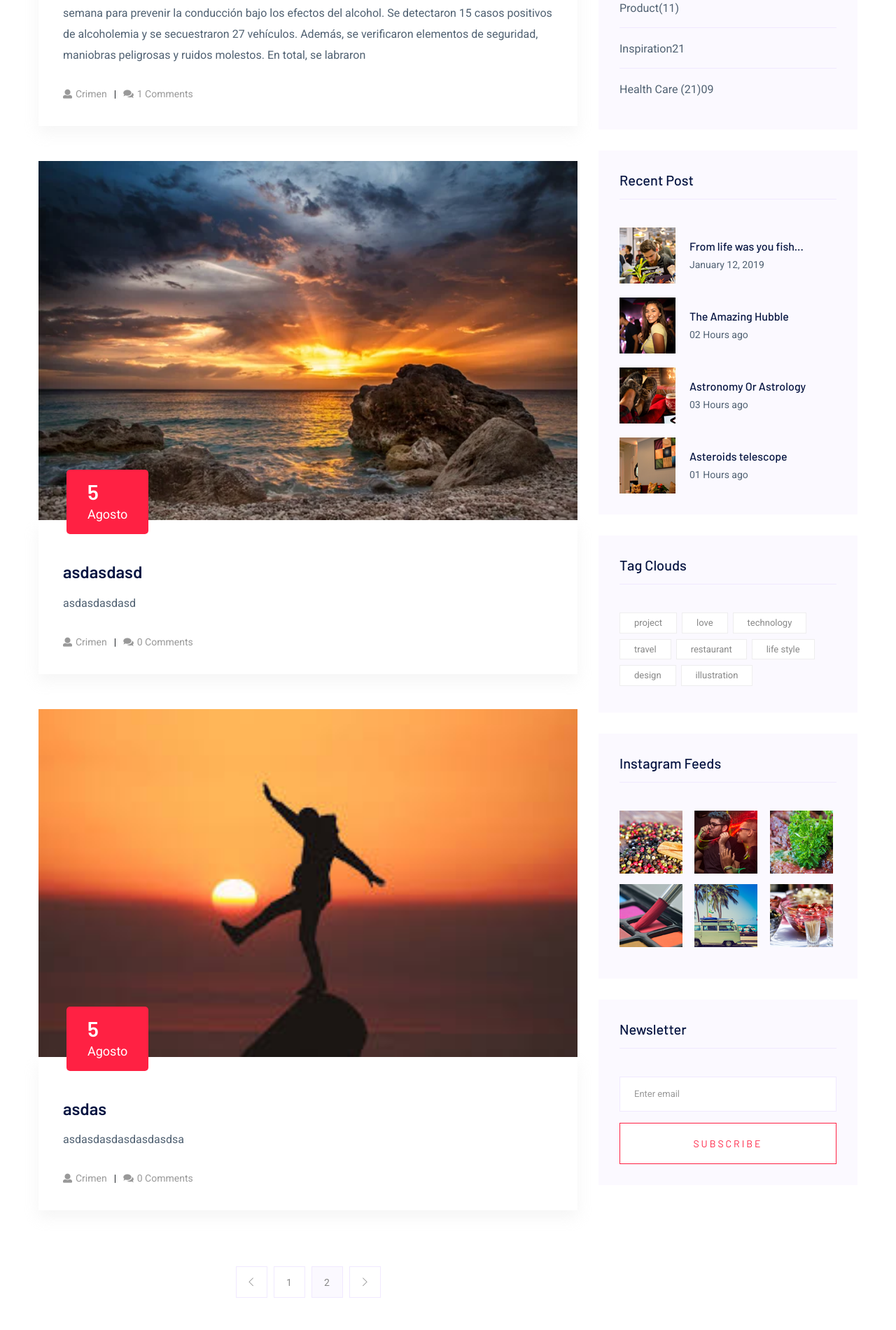
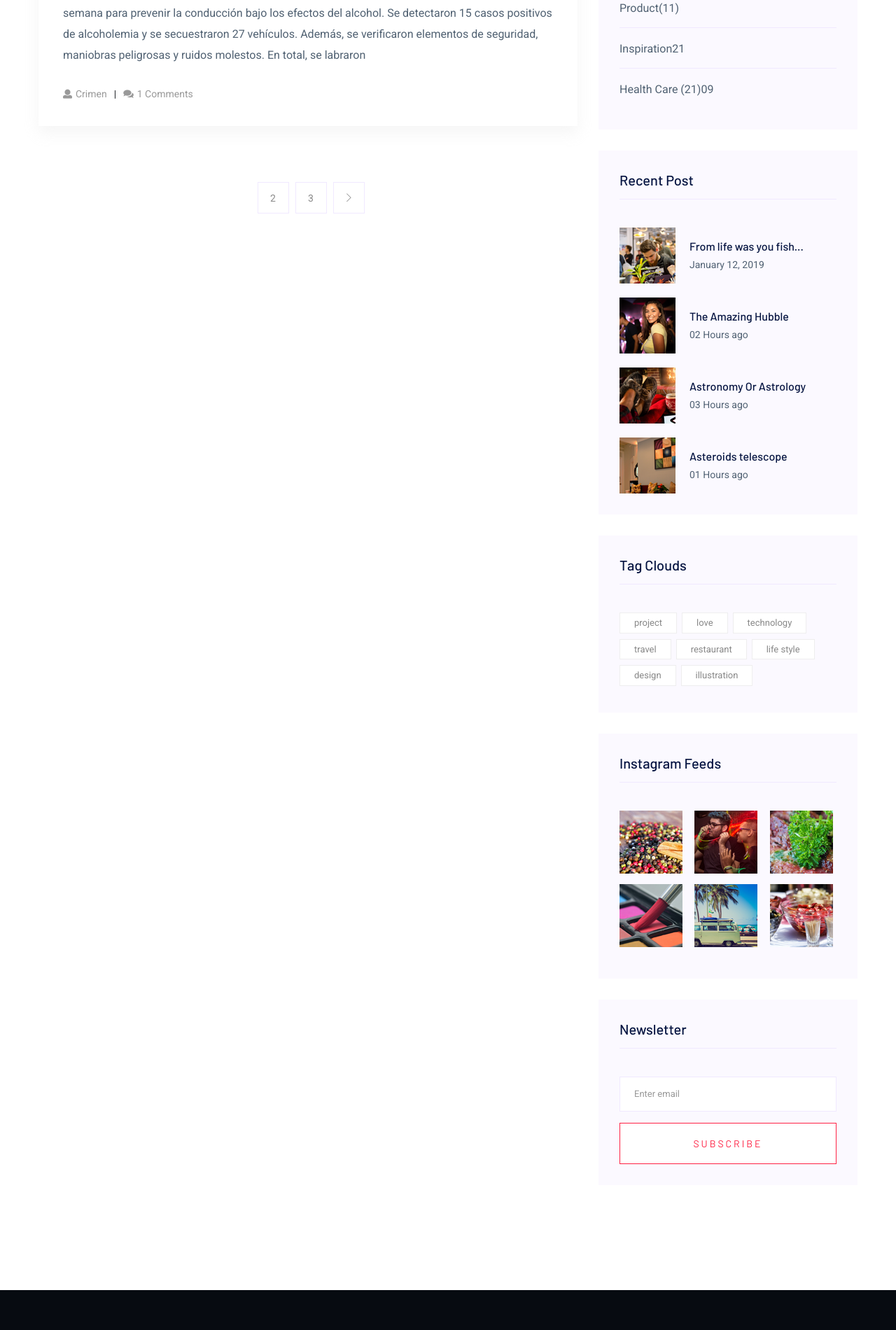
Before and after one commit to AlejandroTorres0/Proyecto-Final-INFO-2025, a Django app: page /Articulos/Listar in a window 1280 px wide. Shown: the part 932-2832 px from the top of the page at 70% size. Run offline with Django 5.2, Linux system fonts and the light colour scheme; data comes from the database, SQL or seed files in the repository; both versions use the stored data as it was after the commit; tables that the repository leaves empty hold one stand-in row (values such as "Sample post"); some libraries are stand-ins or nearby versions.

Commit message:
Paginado basico de articulos

```diff
--- a/blog/apps/articulos/views.py
+++ b/blog/apps/articulos/views.py
@@ -1,15 +1,30 @@
 from django.shortcuts import render
 from .models import Articulo
+from django.core.paginator import Paginator
+
 # Create your views here.
 
 def Listar_Articulos(request):
     # Aquí iría la lógica para listar los artículos
-    MESES = {
-        1: "Enero", 2: "Febrero", 3: "Marzo", 4: "Abril",
-        5: "Mayo", 6: "Junio", 7: "Julio", 8: "Agosto",
-        9: "Septiembre", 10: "Octubre", 11: "Noviembre", 12: "Diciembre"
-    }
+    p = Paginator(Articulo.objects.all(), 1) #Cuantos articulos se van a mostrar por página
+    page = request.GET.get('page')
+    articulos_paginados = p.get_page(page)
 
     articulos_bd = Articulo.objects.all()
 
-    return render(request, 'articulos/blog.html', {'articulos':articulos_bd, 'meses': MESES})
+    total_paginas = p.num_pages
+    pagina_actual = articulos_paginados.number
+
+    tamano_bloque = 6
+    principio_bloque = ((pagina_actual - 1) // tamano_bloque) * tamano_bloque + 1
+    final_bloque = min(principio_bloque + tamano_bloque, total_paginas + 1)
+
+    rango_paginas = range(principio_bloque, final_bloque)
+
+    context = {
+        'articulos':articulos_bd,
+        'articulos_p': articulos_paginados,
+        'rango_paginas': rango_paginas
+    }
+
+    return render(request, 'articulos/blog.html', context)
--- a/blog/templates/Articulos/blog.html
+++ b/blog/templates/Articulos/blog.html
@@ -9,7 +9,7 @@
                 <div class="col-lg-8 mb-5 mb-lg-0">
                     <div class="blog_left_sidebar">
 
-                        {% for a in articulos %}
+                        {% for a in articulos_p %}
                             <article class="blog_item">
                                 <div class="blog_item_img">
                                     <img class="card-img rounded-0" src="{{a.imagen.url}}" alt="">
@@ -34,22 +34,33 @@
 
                         <nav class="blog-pagination justify-content-center d-flex">
                             <ul class="pagination">
+                                {% if articulos_p.has_previous %}
                                     <li class="page-item">
-                                    <a href="#" class="page-link" aria-label="Previous">
+                                        <a href="?page={{ articulos_p.previous_page_number }}" class="page-link" aria-label="Previous">
                                             <i class="ti-angle-left"></i>
                                         </a>
                                     </li>
+                                {% endif %}
+
+                                {% for i in rango_paginas %}
+                                    {% if articulos_p.number == i %}
                                         <li class="page-item">
-                                    <a href="#" class="page-link">1</a>
+                                            <a class="active" href="?page={{ i }}" class="page-link">{{ i }}</a>
                                         </li>
-                                <li class="page-item active">
-                                    <a href="#" class="page-link">2</a>
+                                    {% else %}
+                                        <li class="page-item">
+                                            <a href="?page={{ i }}" class="page-link">{{ i }}</a>
                                         </li>
+                                    {% endif %}
+                                {% endfor %}
+
+                                {% if articulos_p.has_next %}
                                     <li class="page-item">
-                                    <a href="#" class="page-link" aria-label="Next">
+                                        <a href="?page={{ articulos_p.next_page_number }}" class="page-link" aria-label="Next">
                                             <i class="ti-angle-right"></i>
                                         </a>
                                     </li>
+                                {% endif %}
                             </ul>
                         </nav>
                     </div>
```
Also changed, not shown: blog/db.sqlite3, blog/media/articulos/depositphotos_25344733-stock-photo-sunrise-at-the-beach.jpg (added), blog/media/articulos/images2.jpg (added). Lines whose indentation alone changed are shown as unchanged.
